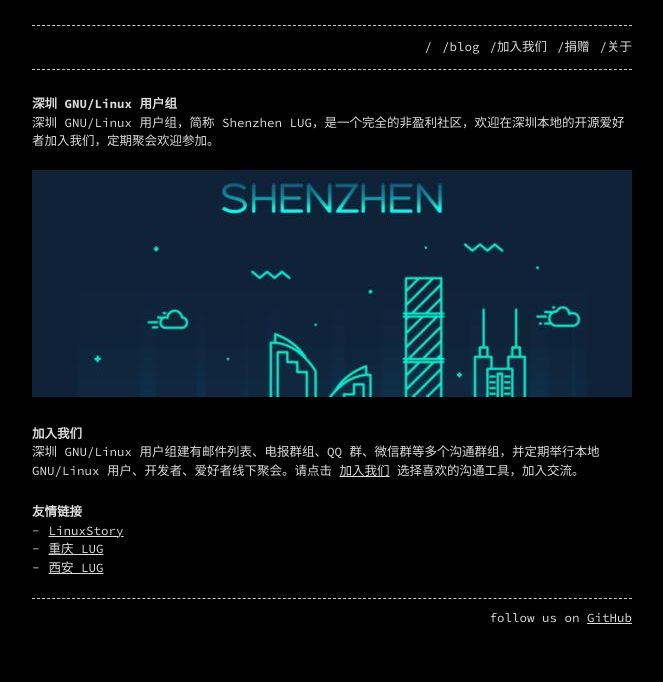
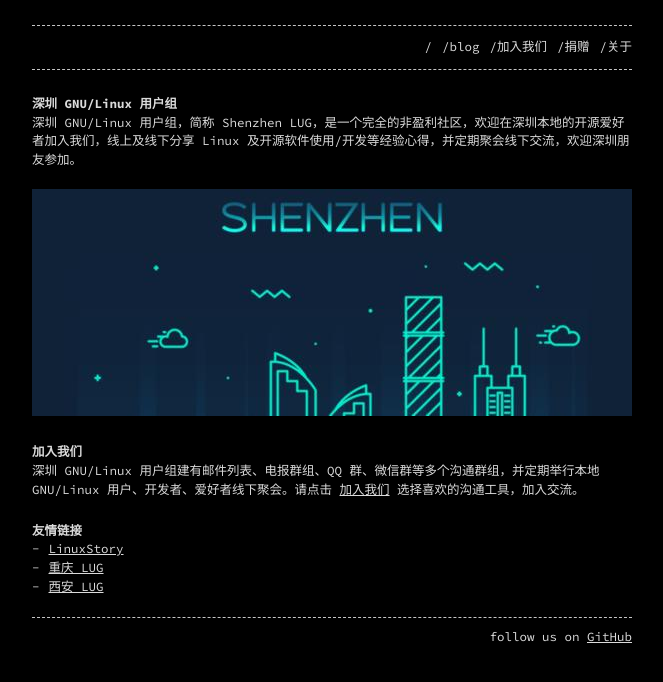
Before and after one commit to shenzhenlug/shenzhenlug.org, a Jekyll site: the page built from index.md, in a window 1280 px wide. Shown: the top 682 px of the page, without its empty margins (308-971 px from the left). Built offline with Jekyll 4.4.1, drawn with Linux system fonts in a browser that asks for light colours.

Commit message:
Update index.md

```diff
--- a/index.md
+++ b/index.md
@@ -5,7 +5,7 @@
 ---
 
 ### 深圳 GNU/Linux 用户组
-深圳 GNU/Linux 用户组，简称 Shenzhen LUG，是一个完全的非盈利社区，欢迎在深圳本地的开源爱好者加入我们，定期聚会欢迎参加。
+深圳 GNU/Linux 用户组，简称 Shenzhen LUG，是一个完全的非盈利社区，欢迎在深圳本地的开源爱好者加入我们，线上及线下分享 Linux 及开源软件使用/开发等经验心得，并定期聚会线下交流，欢迎深圳朋友参加。
 ![](./assets/shenzhen-lug-600.jpg)
 
 ### 加入我们
```
